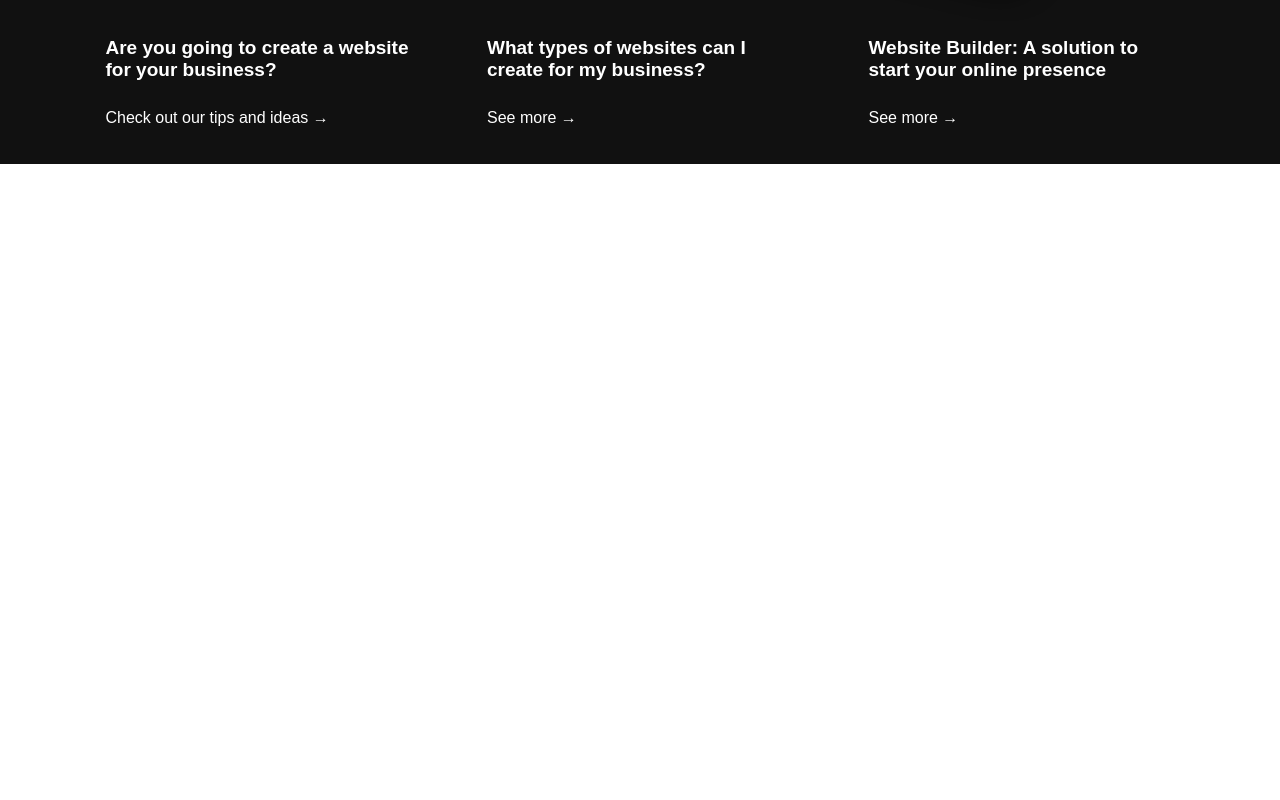
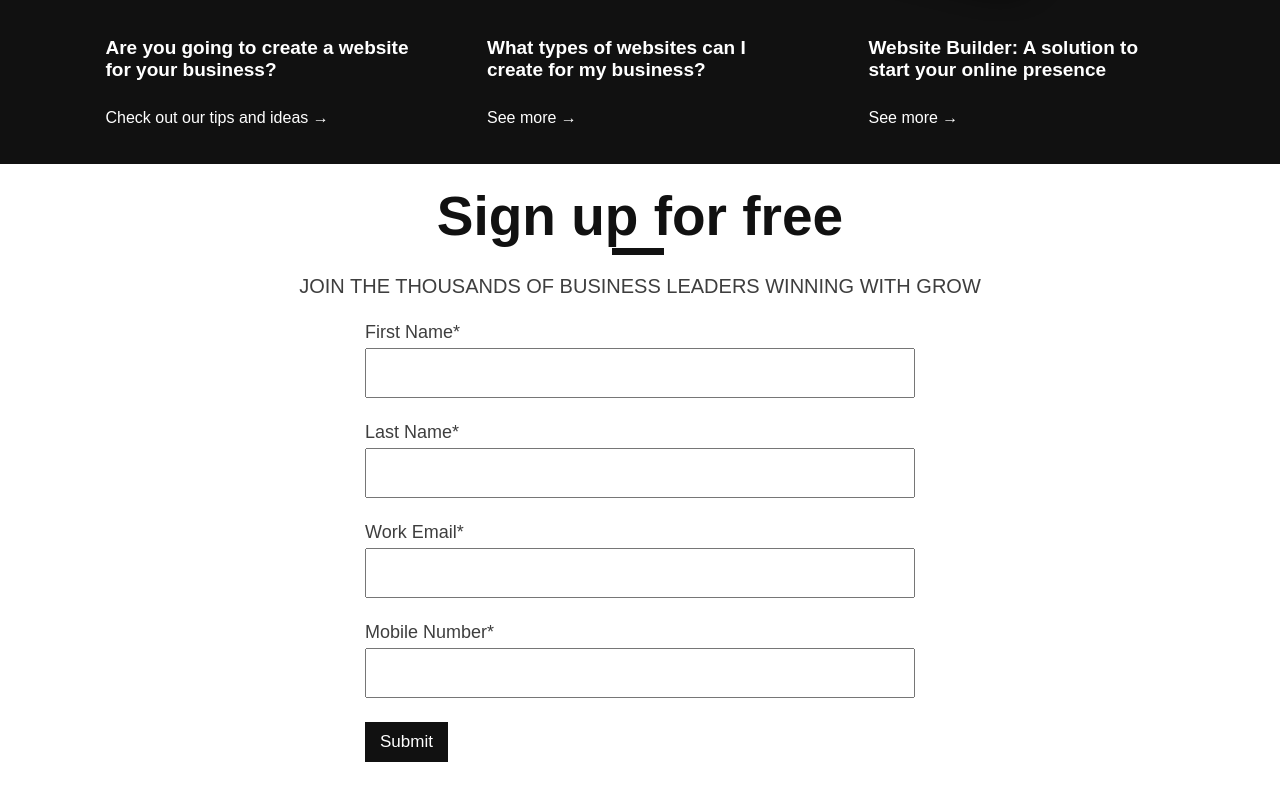
Before and after one commit to arthuryan08/Dex, a React (Create React App) app: page / in a window 1280 px wide. Shown: the part 1887-2687 px from the top of the page. Before the commit the page ends 2051 px from the top, so only its background shows below. Built offline with nearby package versions, Linux system fonts and the light colour scheme.

Commit message:
Sign In Area done

```diff
--- a/src/App.js
+++ b/src/App.js
@@ -77,6 +77,23 @@ export const App = () => {
           <C.TipText2 href="#">See more &#8594;</C.TipText2>
         </C.TipContent>
       </C.TipsBar>
+      <C.SignUpArea>
+        <C.SignUpText1>Sign up for free</C.SignUpText1>
+        <C.SignUpText2>
+          JOIN THE THOUSANDS OF BUSINESS LEADERS WINNING WITH GROW
+        </C.SignUpText2>
+        <C.InputArea>
+          <C.InputText>First Name*</C.InputText>
+          <C.Input type={"text"} />
+          <C.InputText>Last Name*</C.InputText>
+          <C.Input type={"text"} />
+          <C.InputText>Work Email*</C.InputText>
+          <C.Input type={"email"} />
+          <C.InputText>Mobile Number*</C.InputText>
+          <C.Input type={"number"} />
+          <C.InputButton>Submit</C.InputButton>
+        </C.InputArea>
+      </C.SignUpArea>
     </C.Container>
   );
 };
--- a/src/AppStyles.js
+++ b/src/AppStyles.js
@@ -138,3 +138,72 @@ export const TipText2 = styled.a`
   text-decoration: none;
   color: #ffffff;
 `;
+
+//Sign Up Area
+
+export const SignUpArea = styled.div`
+  height: 647px;
+  display: flex;
+  flex-direction: column;
+  align-items: center;
+`;
+export const SignUpText1 = styled.p`
+  font-size: 55px;
+  font-weight: bold;
+  color: #111111;
+  padding: 20px;
+  &::after {
+    content: "";
+    height: 7px;
+    width: 52px;
+    margin-left: 175px;
+    background-color: #111111;
+    display: flex;
+    align-items: center;
+    justify-content: center;
+  }
+`;
+
+export const SignUpText2 = styled.p`
+  font-size: 20px;
+  font-family: "Avant Garde BQ", sans-serif;
+`;
+
+export const InputArea = styled.div`
+  width: 550px;
+  height: 100%;
+  display: flex;
+  flex-direction: column;
+  justify-content: space-evenly;
+  align-items: flex-start;
+`;
+
+export const InputText = styled.p`
+  font-size: 18px;
+  margin-bottom: -19px;
+`;
+
+export const Input = styled.input`
+  width: 100%;
+  height: 50px;
+  font-size: 19px;
+  padding-left: 10px;
+  ::-webkit-inner-spin-button {
+    -webkit-appearance: none;
+    margin: 0;
+  }
+  ::-webkit-outer-spin-button {
+    -webkit-appearance: none;
+    margin: 0;
+  }
+`;
+
+export const InputButton = styled.button`
+  padding: 10px 15px;
+  font-size: 17px;
+  font-family: "Century Gothic", sans-serif;
+  border: none;
+  color: #ffffff;
+  background-color: #111111;
+  margin-bottom: 25px;
+`;
```
